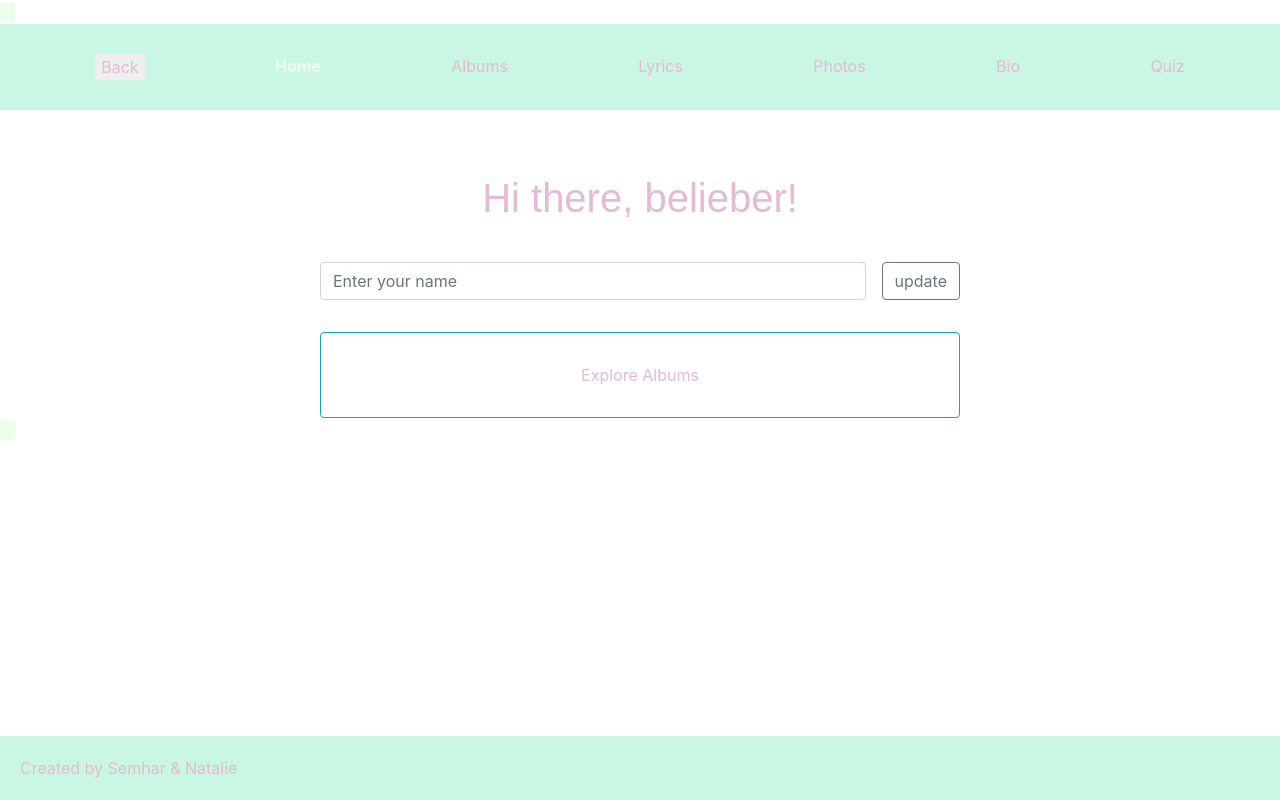
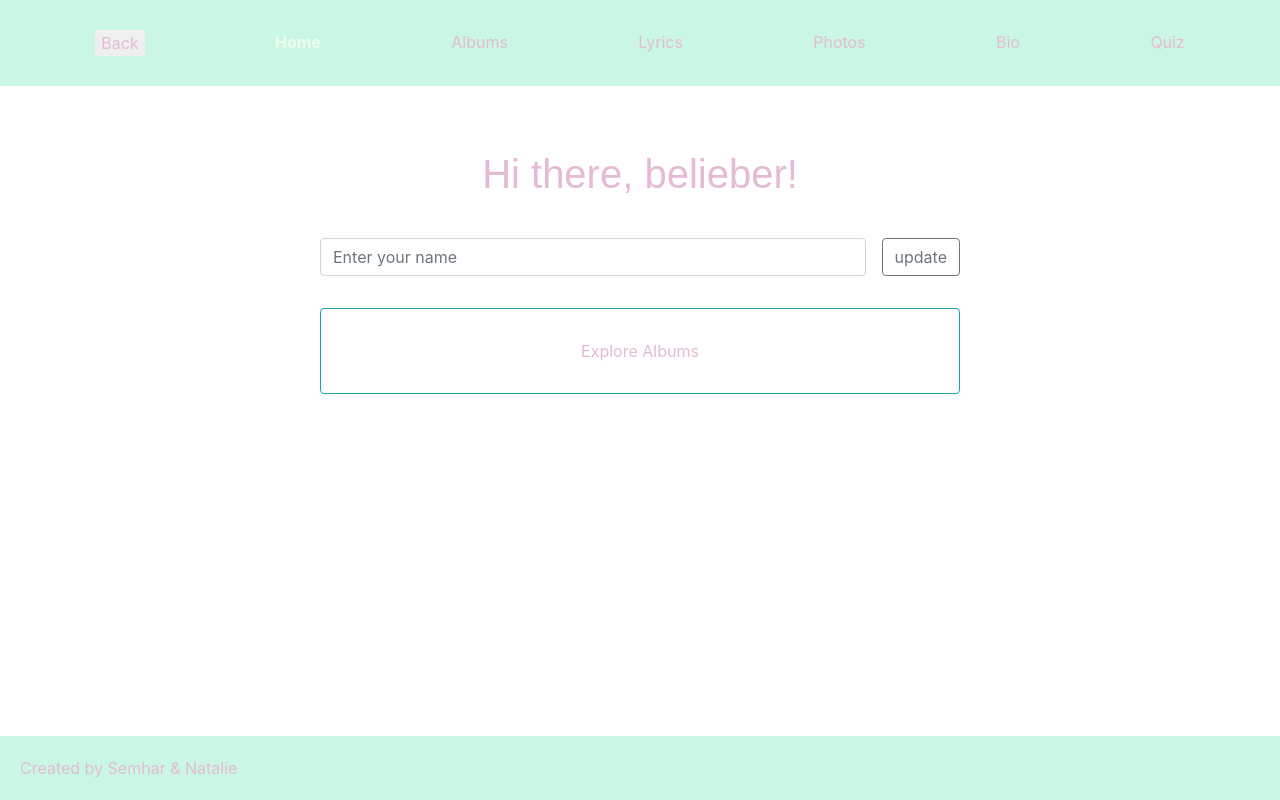
Before and after one commit to natbibi/belieber, a React app: page / in a window 1280 px wide. Built offline with nearby package versions, Linux system fonts and the light colour scheme; a web font is replaced by a local one.

Commit message:
remove top navbar gap (remove bootstrap container)

```diff
--- a/src/App.css
+++ b/src/App.css
@@ -9,7 +9,7 @@ font-family: 'News Cycle', sans-serif; */
   --tertiary: #f6dfeb;
 }
 
-.container {
+.main-container {
   display: inline;
   /* margin: 0.5rem; */
   margin: auto;
--- a/src/App.js
+++ b/src/App.js
@@ -2,12 +2,12 @@ import React from 'react';
 import { Header, Footer } from './layout'
 import './App.css';
 import { JBMusic, LandingPage, Lyrics, Bio, Photos, Quiz, PageNotFound } from './pages';
-import { GetIndividualPhoto} from './components'
+import { GetIndividualPhoto } from './components'
 import { Route, Switch } from 'react-router-dom'
 
-function App () {
+function App() {
    return (
-    <div className="container">
+      <div className="main-container">
 
          <Header />
          <Switch>
@@ -17,7 +17,7 @@ function App () {
             <Route path="/bio" component={Bio} />
             <Route path="/quiz" component={Quiz} />
             <Route exact path="/photos" component={Photos} />
-         <Route path={"/photos/:id"}  componenet={GetIndividualPhoto}/>
+            <Route path={"/photos/:id"} componenet={GetIndividualPhoto} />
             <Route path="/" component={PageNotFound} />
 
          </Switch>
```
Lines whose indentation alone changed are shown as unchanged.
